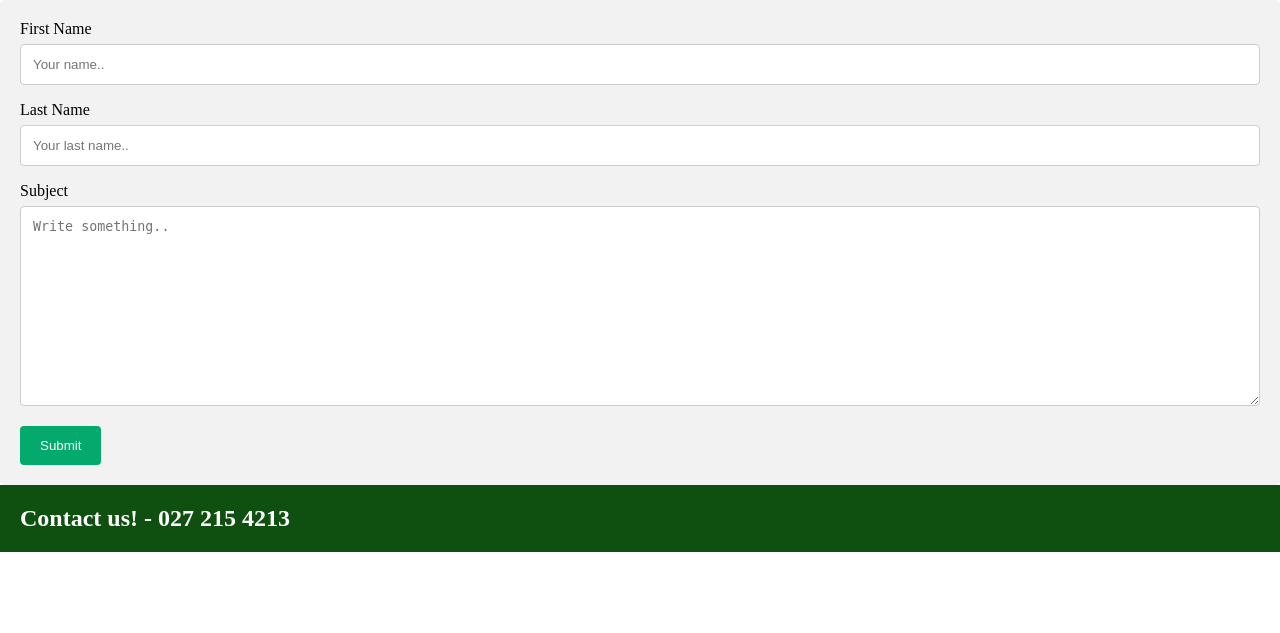
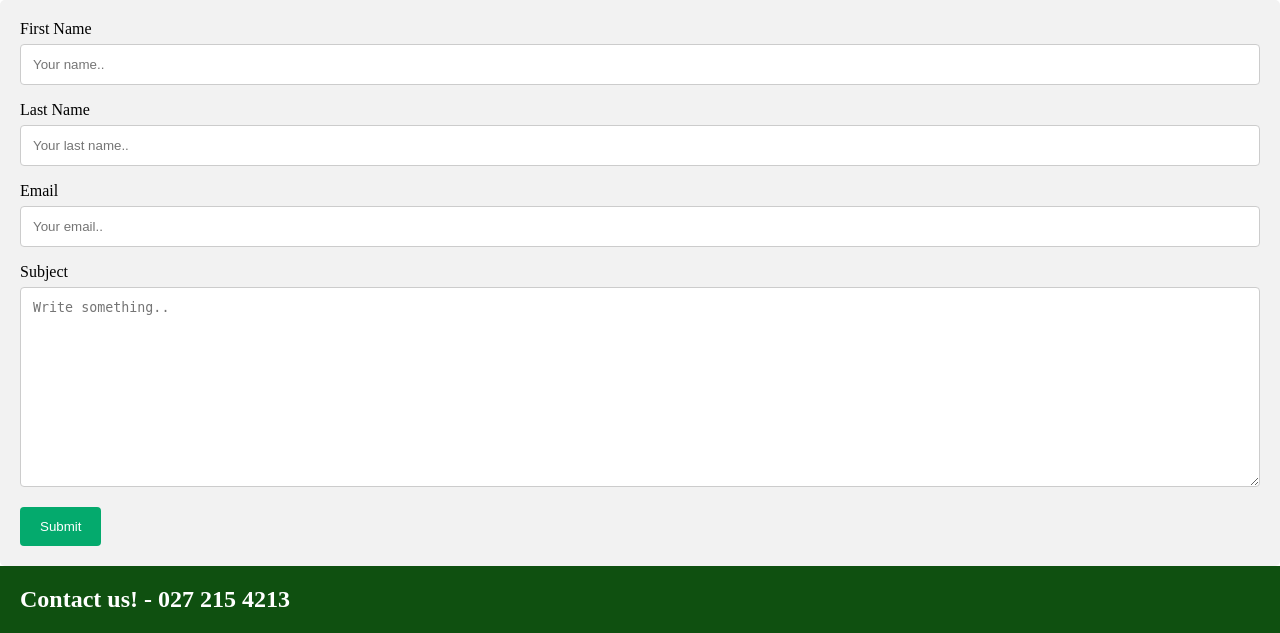
Before and after one commit to JaxonBryant/bryantcontracting, a PHP site: page /contacts.php in a window 1280 px wide. Shown: the part 167-800 px from the top of the page. Run offline with PHP 8.4, Linux system fonts and the light colour scheme.

Commit message:
Minor fix to contact page
I removed "country" and added "email"

```diff
--- a/contacts.php
+++ b/contacts.php
@@ -61,6 +61,10 @@ input[type=submit]:hover {
         <label for="lname">Last Name</label>
         <input type="text" id="lname" name="lastname" placeholder="Your last name..">
 
+        <!-- This email code was added by me in place of the country, so IDK how it works with everything else-->
+        <label for="email">Email</label>
+        <input type="text" id="email" name="Email" placeholder="Your email..">
+
         <label for="subject">Subject</label>
         <textarea id="subject" name="subject" placeholder="Write something.." style="height:200px"></textarea>
         <input type="submit" value="Submit">
```
Lines whose indentation alone changed are shown as unchanged.
